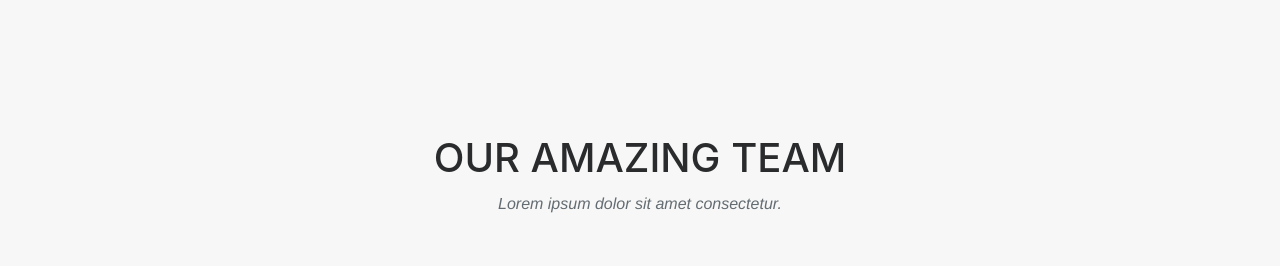
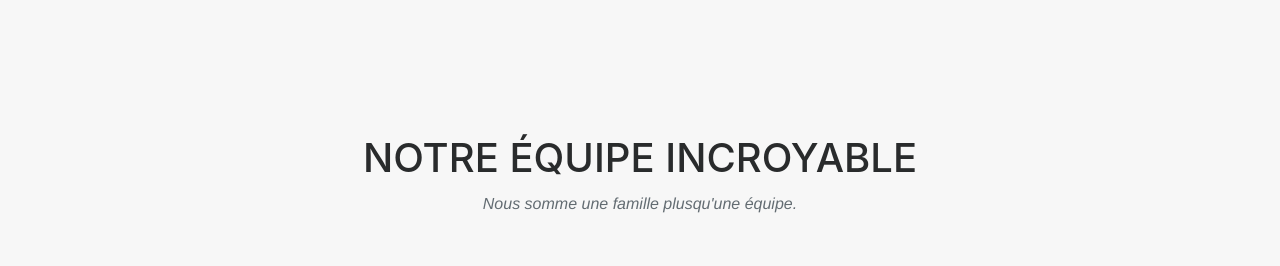
Before and after one commit to mahareb/AcaRbWebSite, a website with bundled scripts: page index.html in a window 1280 px wide. Shown: the part 5040-5306 px from the top of the page. Built offline with nearby package versions, Linux system fonts and the light colour scheme; a web font is replaced by a local one.

Commit message:
Update index.html

```diff
--- a/index.html
+++ b/index.html
@@ -386,8 +386,8 @@
         <div class="container">
             <div class="row">
                 <div class="col-lg-12 text-center">
-                    <h2 class="section-heading">Our Amazing Team</h2>
-                    <h3 class="section-subheading text-muted">Lorem ipsum dolor sit amet consectetur.</h3>
+                    <h2 class="section-heading">Notre équipe incroyable</h2>
+                    <h3 class="section-subheading text-muted">Nous somme une famille plusqu'une équipe.</h3>
                 </div>
             </div>
             <div class="row">
```
